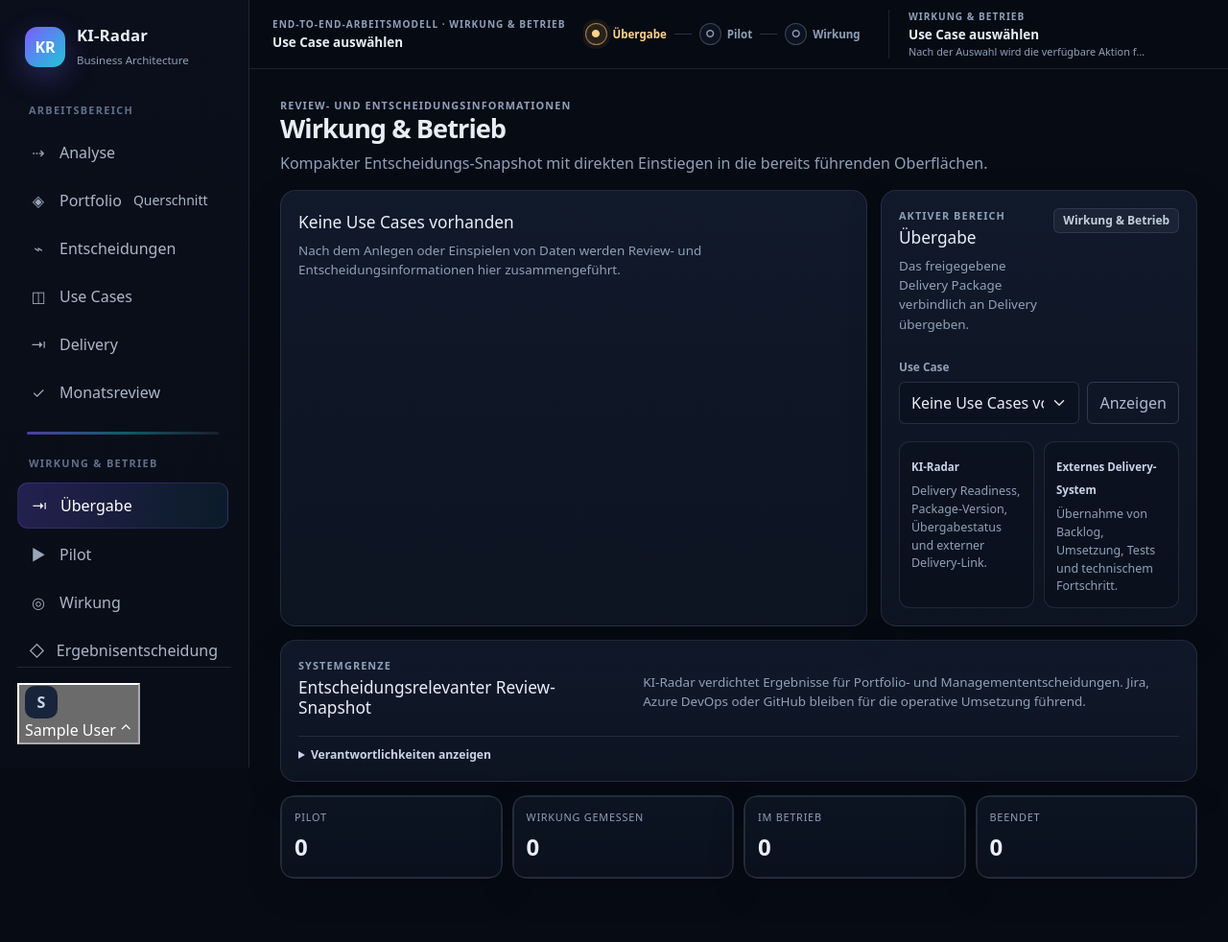
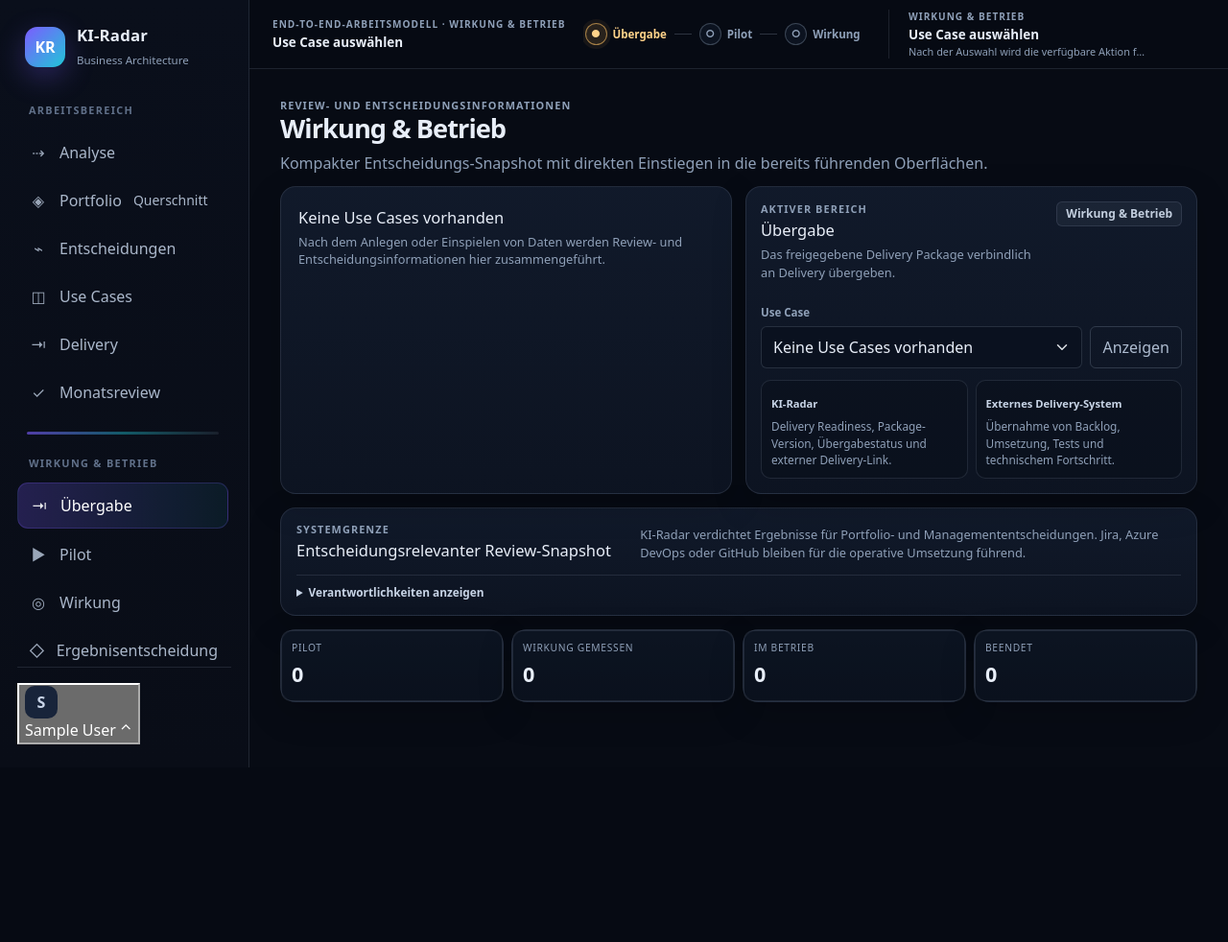
Before and after one commit to Satte882/KI-UseCase-Radar, a Django app: page /wirkung-betrieb/?stage=handover in a window 1280 px wide. Shown: the whole page at 96% size. After the commit the page ends 800 px from the top, so only its background shows below. Run offline with Django 5.2, Linux system fonts and the light colour scheme; the visitor is signed in with stand-in values (Sample User, id 1); data comes from the database, SQL or seed files in the repository; data that the repository does not hold is empty; parts of the project's set-up code (start-up, migrations or seed data) failed here and were passed over.

Commit message:
Compact the outcome workspace layout

```diff
--- a/static/css/outcome-workspace.css
+++ b/static/css/outcome-workspace.css
@@ -8,7 +8,7 @@
 
 .outcome-page-header {
   align-items: center;
-  margin-bottom: 16px;
+  margin-bottom: 12px;
 }
 
 .outcome-eyebrow {
@@ -23,23 +23,23 @@
 .outcome-use-case-card h2,
 .outcome-boundary-compact h2,
 .outcome-empty-state h2 {
-  margin: 5px 0 8px;
-  font-size: 1.08rem;
+  margin: 4px 0 6px;
+  font-size: 1.03rem;
 }
 
 .outcome-control-card p,
 .outcome-use-case-card p,
 .outcome-boundary-compact p,
 .outcome-empty-state p {
-  margin-bottom: 10px;
+  margin-bottom: 8px;
   color: var(--muted);
-  font-size: .84rem;
-  line-height: 1.5;
+  font-size: .8rem;
+  line-height: 1.45;
 }
 
 .outcome-workbench {
   display: grid;
-  grid-template-columns: minmax(520px, 1.5fr) minmax(330px, .8fr);
+  grid-template-columns: repeat(2, minmax(0, 1fr));
   gap: 14px;
   margin-bottom: 14px;
 }
@@ -49,11 +49,24 @@
   box-shadow: 0 16px 40px rgba(0, 0, 0, .14);
 }
 
+.outcome-use-case-card .card-body,
+.outcome-control-card .card-body {
+  padding: 15px;
+}
+
+.outcome-use-case-summary {
+  display: -webkit-box;
+  overflow: hidden;
+  margin: 0;
+  -webkit-box-orient: vertical;
+  -webkit-line-clamp: 2;
+}
+
 .outcome-use-case-picker label {
   display: block;
-  margin-bottom: 7px;
+  margin-bottom: 6px;
   color: var(--muted);
-  font-size: .74rem;
+  font-size: .72rem;
   font-weight: 700;
 }
 
@@ -63,69 +76,94 @@
   gap: 8px;
 }
 
-.outcome-responsibility-pair {
-  display: grid;
-  grid-template-columns: repeat(2, minmax(0, 1fr));
-  gap: 10px;
-  margin-top: 18px;
-}
-
-.outcome-responsibility-pair > div {
-  padding: 12px;
+.outcome-stage-status {
+  margin-top: 12px;
+  padding: 11px 12px;
   border: 1px solid var(--border);
   border-radius: 11px;
   background: rgba(9, 15, 27, .48);
 }
 
+.outcome-stage-status-available {
+  border-color: rgba(124, 92, 255, .34);
+  background: rgba(124, 92, 255, .07);
+}
+
+.outcome-stage-status strong {
+  display: block;
+  margin: 4px 0;
+  color: #d7e1ef;
+  font-size: .82rem;
+}
+
+.outcome-stage-status p {
+  margin: 0;
+  font-size: .76rem;
+}
+
+.outcome-responsibility-pair {
+  display: grid;
+  grid-template-columns: repeat(2, minmax(0, 1fr));
+  gap: 8px;
+  margin-top: 12px;
+}
+
+.outcome-responsibility-pair > div {
+  padding: 10px;
+  border: 1px solid var(--border);
+  border-radius: 10px;
+  background: rgba(9, 15, 27, .48);
+}
+
 .outcome-responsibility-pair span {
   color: #c8d4e6;
-  font-size: .72rem;
+  font-size: .7rem;
   font-weight: 750;
 }
 
 .outcome-responsibility-pair p {
-  margin: 6px 0 0;
-  font-size: .78rem;
+  margin: 5px 0 0;
+  font-size: .74rem;
 }
 
 .outcome-use-case-heading {
   display: flex;
   justify-content: space-between;
   align-items: flex-start;
-  gap: 16px;
+  gap: 14px;
 }
 
 .outcome-metric-grid,
 .outcome-summary-grid {
   display: grid;
   grid-template-columns: repeat(4, minmax(0, 1fr));
-  gap: 10px;
+  gap: 8px;
 }
 
 .outcome-metric-grid {
-  margin: 17px 0;
+  margin: 12px 0;
 }
 
 .outcome-metric-grid > div,
 .outcome-summary-grid .card-body {
-  padding: 13px;
+  padding: 10px;
   border: 1px solid var(--border);
-  border-radius: 11px;
+  border-radius: 10px;
   background: rgba(9, 15, 27, .48);
 }
 
 .outcome-metric-grid small,
 .outcome-summary-grid small {
   display: block;
-  margin-bottom: 5px;
+  margin-bottom: 4px;
   color: var(--muted);
-  font-size: .68rem;
+  font-size: .64rem;
   letter-spacing: .07em;
   text-transform: uppercase;
 }
 
 .outcome-metric-grid strong {
-  font-size: .9rem;
+  font-size: .82rem;
 }
 
 .outcome-summary-grid {
@@ -133,53 +171,53 @@
 }
 
 .outcome-summary-grid strong {
-  font-size: 1.5rem;
+  font-size: 1.35rem;
 }
 
 .outcome-facts {
   display: grid;
-  grid-template-columns: repeat(2, minmax(0, 1fr));
+  grid-template-columns: repeat(4, minmax(0, 1fr));
   gap: 1px;
   overflow: hidden;
   margin: 0;
   border: 1px solid var(--border);
-  border-radius: 11px;
+  border-radius: 10px;
   background: var(--border);
 }
 
 .outcome-facts > div {
-  padding: 11px 13px;
+  min-width: 0;
+  padding: 9px 10px;
   background: var(--panel);
 }
 
 .outcome-facts dt {
   color: var(--muted);
-  font-size: .68rem;
+  font-size: .64rem;
 }
 
 .outcome-facts dd {
-  margin: 4px 0 0;
+  overflow: hidden;
+  margin: 3px 0 0;
   color: #cbd6e6;
-  font-size: .78rem;
-}
-
-.outcome-external-link {
-  display: inline-flex;
-  margin-top: 14px;
-  font-size: .78rem;
-  font-weight: 700;
-  text-decoration: none;
+  font-size: .72rem;
+  text-overflow: ellipsis;
+  white-space: nowrap;
 }
 
 .outcome-boundary-compact {
   margin-bottom: 14px;
 }
 
+.outcome-boundary-compact .card-body {
+  padding: 14px 16px;
+}
+
 .outcome-boundary-summary {
   display: grid;
-  grid-template-columns: minmax(280px, .75fr) minmax(420px, 1.25fr);
+  grid-template-columns: minmax(260px, .75fr) minmax(380px, 1.25fr);
   align-items: center;
-  gap: 24px;
+  gap: 20px;
 }
 
 .outcome-boundary-summary p {
@@ -187,15 +225,15 @@
 }
 
 .outcome-boundary-details {
-  margin-top: 10px;
-  padding-top: 10px;
+  margin-top: 9px;
+  padding-top: 9px;
   border-top: 1px solid var(--border);
 }
 
 .outcome-boundary-details summary {
   color: #c8d4e6;
   cursor: pointer;
-  font-size: .76rem;
+  font-size: .74rem;
   font-weight: 700;
 }
 
@@ -233,6 +271,10 @@
   .outcome-boundary-summary {
     grid-template-columns: 1fr;
   }
+
+  .outcome-facts {
+    grid-template-columns: repeat(2, minmax(0, 1fr));
+  }
 }
 
 @media (max-width: 760px) {
```
